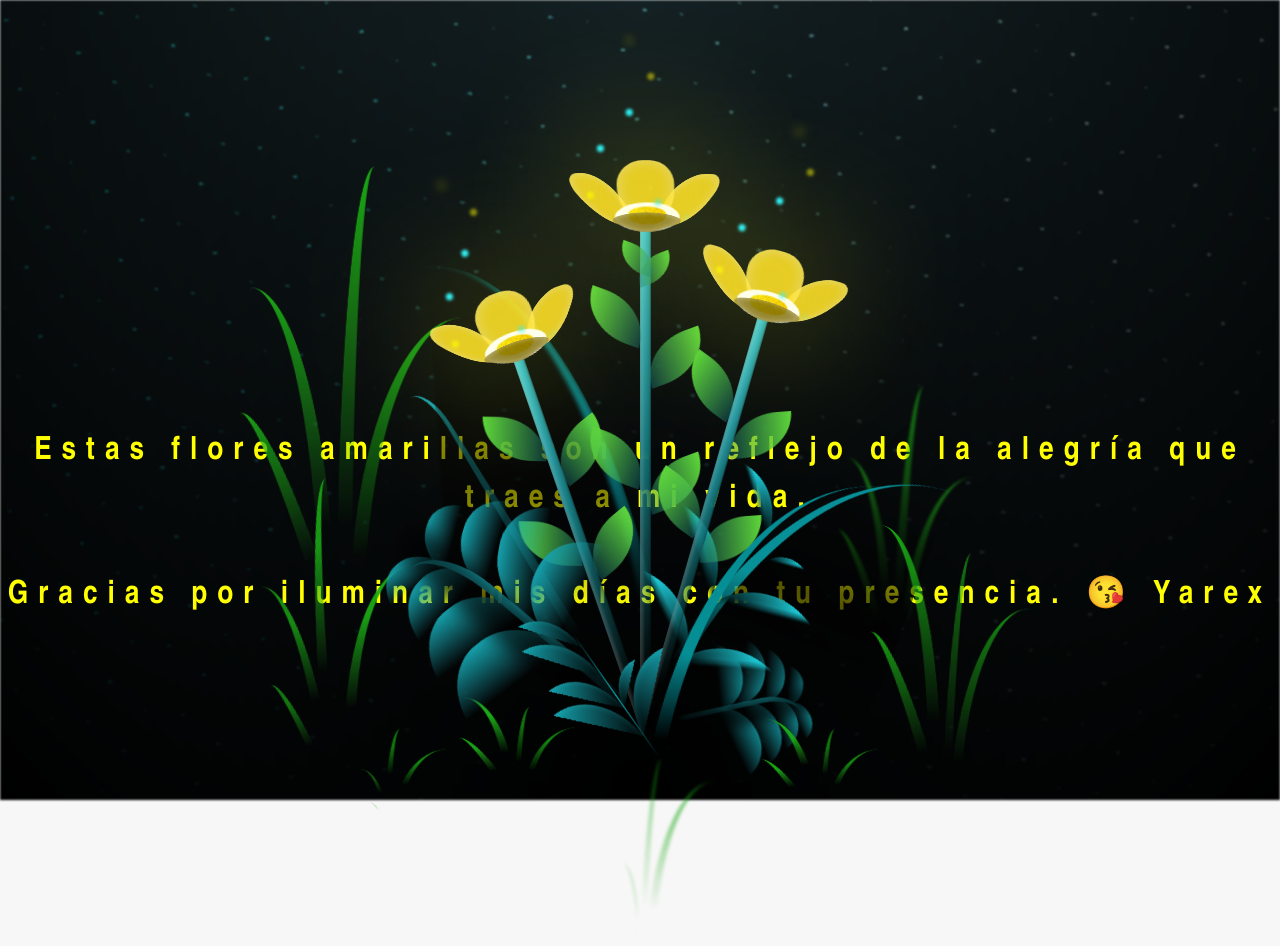
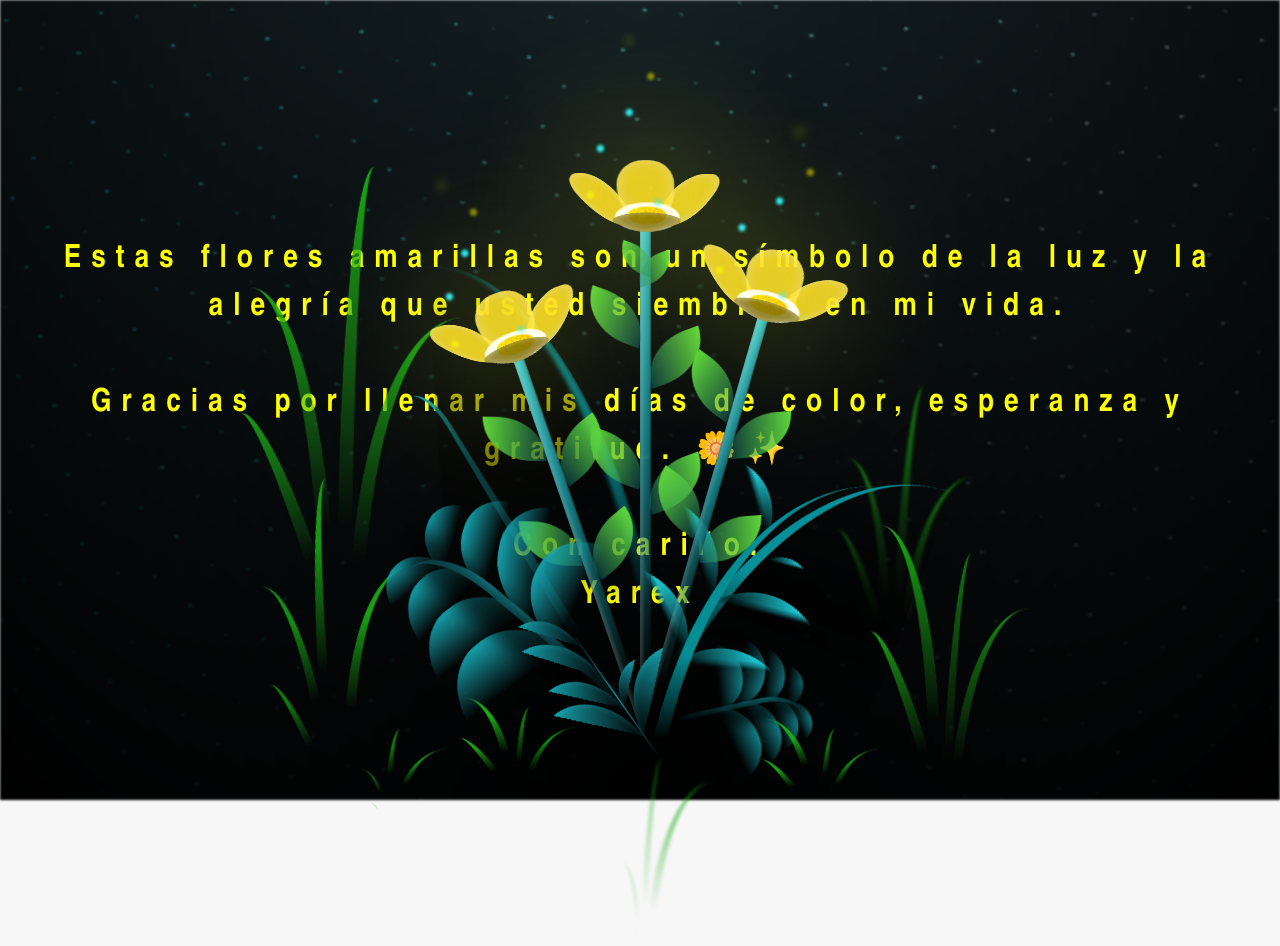
Before and after one commit to YarexEspinoza17/Flores, a plain HTML site: page flower.html in a window 1280 px wide. Drawn offline with Linux system fonts and the light colour scheme.

Commit message:
Descripción clara de los cambios realizados

```diff
--- a/flower.html
+++ b/flower.html
@@ -13,8 +13,12 @@
     <div id="lyrics">
 
     </div>
-    <h1 class="titulo">Estas flores amarillas son un reflejo de la alegría que traes a mi vida. <br> <br>
-      Gracias por iluminar mis días con tu presencia. 😘 Yarex</h1>
+    <h1 class="titulo">
+      Estas flores amarillas son un símbolo de la luz y la alegría que usted siembran en mi vida. <br><br>
+      Gracias por llenar mis días de color, esperanza y gratitud. 🌼✨<br><br>
+      Con cariño,<br>
+      Yarex
+    </h1>
 
     <div class="night"></div>
     <div class="flowers">
```
